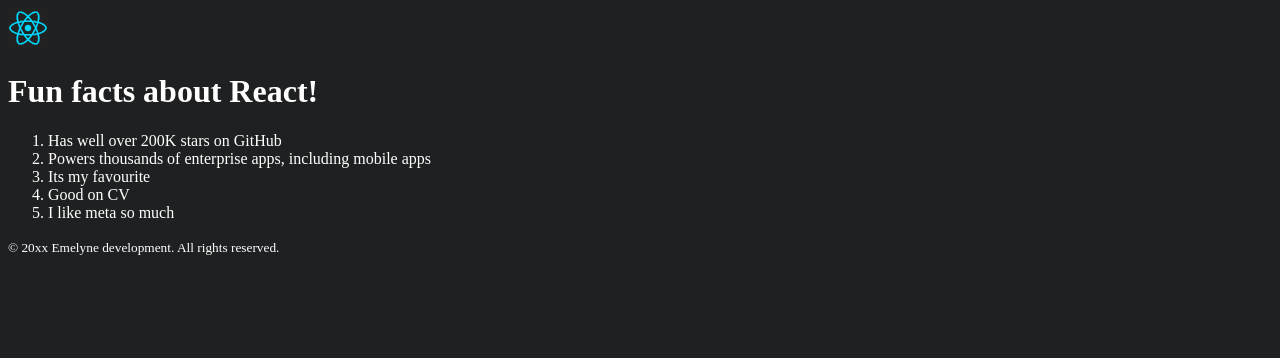
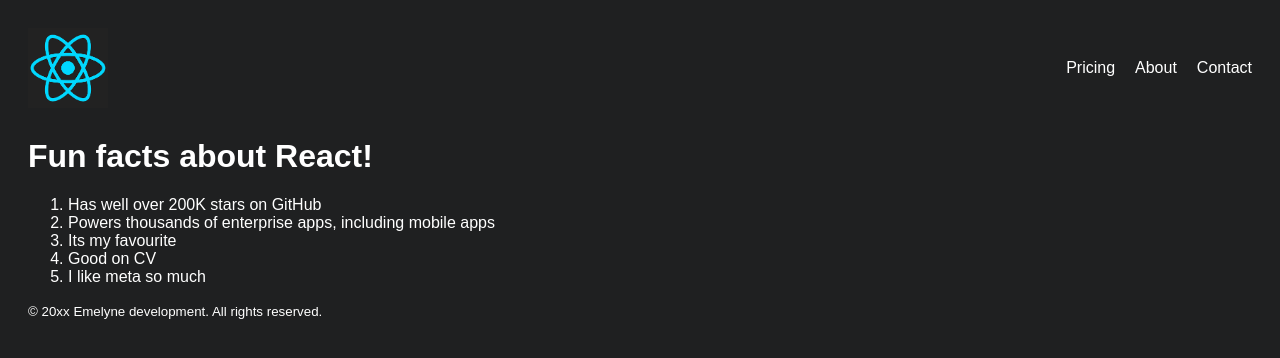
Before and after one commit to Emelyne749/ReactProjects, a React (Vite) app in the folder react-project/: page / in a window 1280 px wide. Shown: the top 358 px of the page. Built offline with nearby package versions, Linux system fonts and the light colour scheme.

Commit message:
Added some styling on our react page using vanilla css and class names

```diff
--- a/react-project/index.html
+++ b/react-project/index.html
@@ -5,6 +5,7 @@
     <link rel="icon" type="image/svg+xml" href="/vite.svg" />
     <meta name="viewport" content="width=device-width, initial-scale=1.0" />
     <title>react-project</title>
+    <link rel="stylesheet" href="src/index.css">
   </head>
   <body style = 'background-color: #1f2021; color: white'>
     <div id="root"></div>
--- a/react-project/src/index.css
+++ b/react-project/src/index.css
@@ -0,0 +1,32 @@
+* {
+    box-sizing: border-box;
+}
+
+body {
+    padding: 20px;
+    font-family: Arial, Helvetica, sans-serif;
+    background: #27292c;
+    color: white;
+}
+
+h1 {
+    margin-top: 30px;
+}
+
+.Header{
+    display: flex;
+    align-items: center;
+    justify-content: space-between ;
+}
+
+.nav-list {
+    list-style: none;
+    display: flex;
+    justify-content: space-between;
+    gap: 20px;
+
+}
+
+.React-logo{
+    width : 80px;
+}
--- a/react-project/src/main.jsx
+++ b/react-project/src/main.jsx
@@ -21,8 +21,15 @@
 
 function Header(){
     return (
-        <header>
-            <img src="public/imgs/images.png" alt="React logo" width= {40} />
+        <header className='Header'>
+            <img src="public/imgs/images.png" alt="React logo" className="React-logo" />
+            <nav>
+                <ul className="nav-list">
+                    <li>Pricing</li>
+                    <li>About</li>
+                    <li>Contact</li>
+                </ul>
+            </nav>
         </header>
     )
 }
```
Also changed, not shown: react-project/src/Footer.jsx (added), react-project/src/Header.jsx (added).
